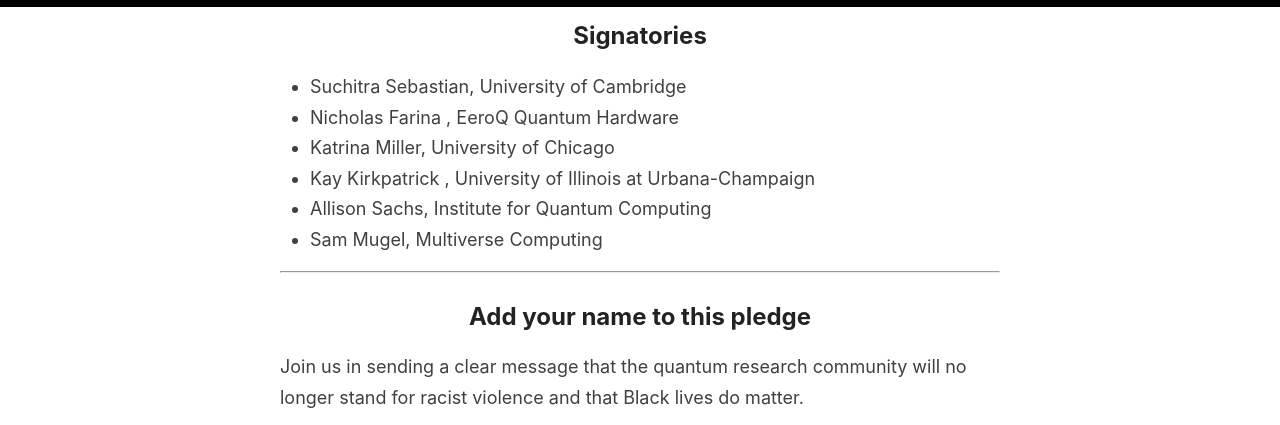
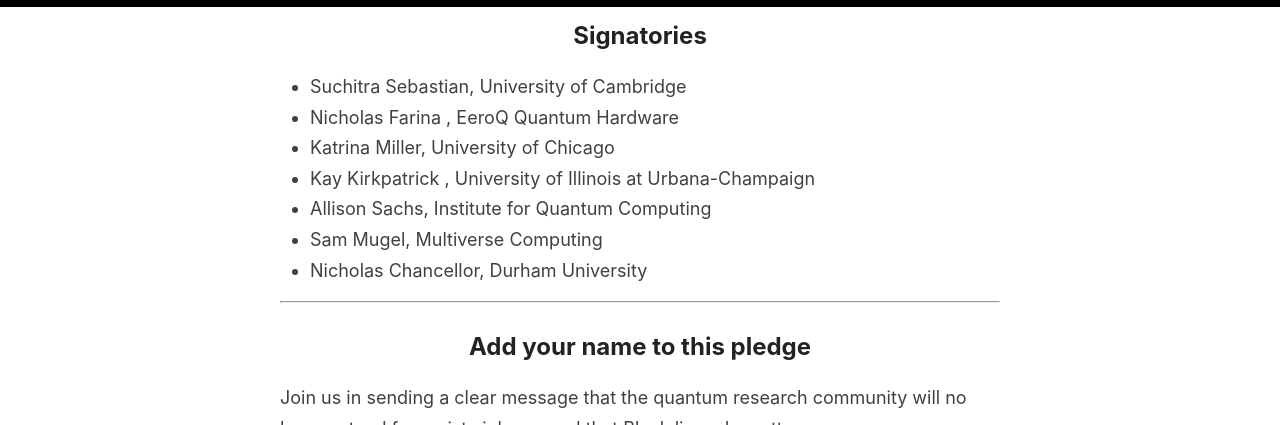
Before and after one commit to quantumforblacklives/quantumforblacklives.github.io, a Jekyll site: the page built from index.html, in a window 1280 px wide and 900 px high, scrolled down 3125 px, cut to the strip 0-425 px from the top of the window. Built offline with Jekyll 4.4.1, drawn with Linux system fonts in a browser that asks for light colours; the list of posts is cut into pages by our own code.

Commit message:
Add signature from Nicholas Chancellor.

```diff
--- a/_includes/signatories.md
+++ b/_includes/signatories.md
@@ -4,3 +4,4 @@
 - Kay Kirkpatrick , University of Illinois at Urbana-Champaign
 - Allison Sachs, Institute for Quantum Computing
 - Sam Mugel, Multiverse Computing
+- Nicholas Chancellor, Durham University
```
